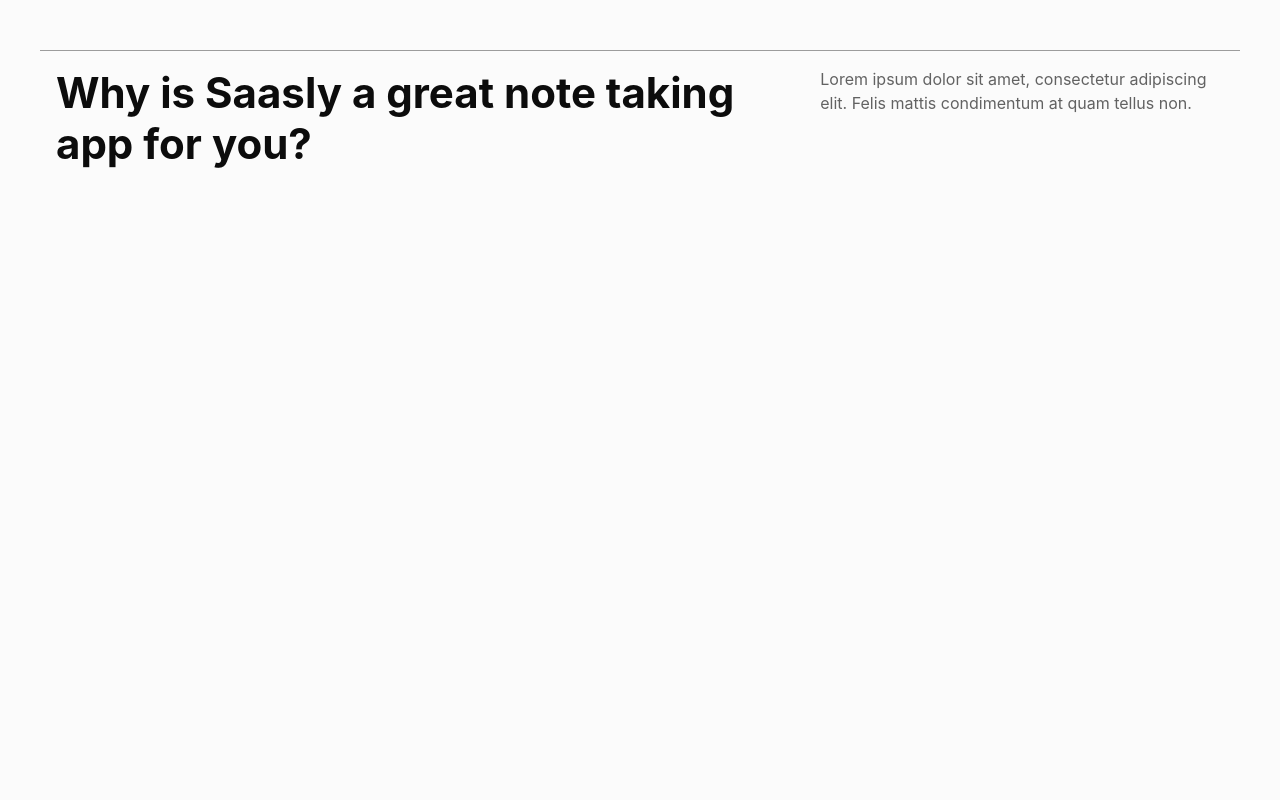
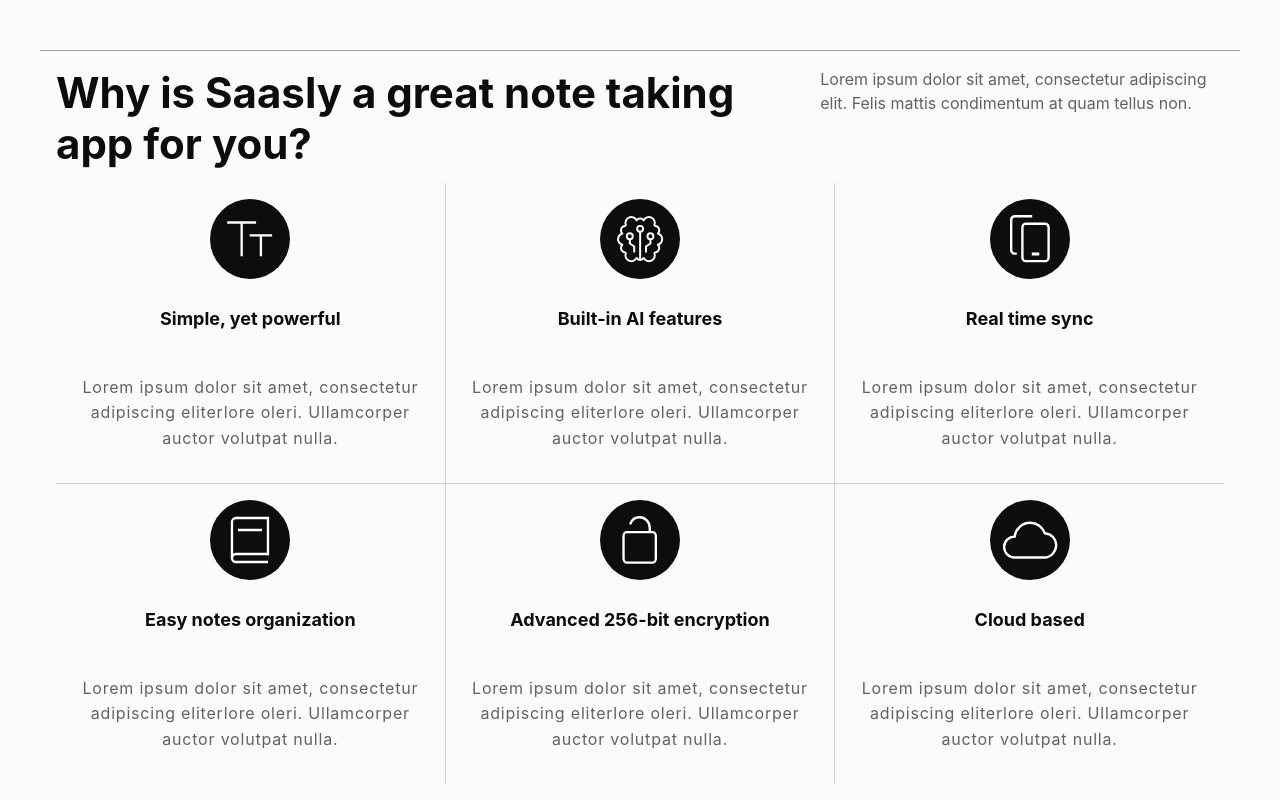
Before and after one commit to Ahd-3hd/sassly, a React (Create React App) app: page / in a window 1280 px wide. Shown: the part 954-1754 px from the top of the page. Before the commit the page ends 1153 px from the top, so only its background shows below. Built offline with nearby package versions, Linux system fonts and the light colour scheme.

Commit message:
finish promotions

```diff
--- a/src/components/Promotions/index.style.tsx
+++ b/src/components/Promotions/index.style.tsx
@@ -11,6 +11,7 @@
   > h3 {
     max-width: 30ch;
     font-size: ${({ theme: { fontSizes } }) => fontSizes.heading2};
+    word-break: keep-all;
   }
   @media (min-width: 900px) {
     display: flex;
@@ -18,3 +19,64 @@
     align-items: flex-start;
   }
 `;
+
+export const CardsContainer = styled.div`
+  @media (min-width: 480px) {
+    display: grid;
+    grid-template-columns: 1fr 1fr;
+    background: ${({ theme: { colors } }) => colors.grey4};
+    align-items: start;
+    grid-gap: 1px;
+  }
+  @media (min-width: 900px) {
+    grid-template-columns: 1fr 1fr 1fr;
+  }
+`;
+export const PromoCard = styled.div`
+  padding: 1rem;
+  background: #fbfbfb;
+  height: 330px;
+  display: flex;
+  flex-direction: column;
+  justify-content: space-between;
+  border-bottom: 1px solid ${({ theme: { colors } }) => colors.grey4};
+  @media (min-width: 480px) {
+    border-bottom: none;
+    align-items: center;
+    text-align: center;
+  }
+}
+  @media (min-width: 900px) {
+    height: 300px;
+  }
+`;
+export const CardIcon = styled.img`
+  border-radius: 100%;
+  max-width: 80px;
+`;
+export const CardTitle = styled.p`
+  color: ${({ theme: { colors } }) => colors.primary};
+  font-weight: bold;
+  font-size: 18px;
+`;
+export const CardParagraph = styled.p`
+  color: ${({ theme: { colors } }) => colors.grey2};
+  letter-spacing: 0.8px;
+  line-height: 1.6rem;
+`;
+
+export const Promo = ({
+  icon,
+  title,
+  text,
+}: {
+  icon: string;
+  title: string;
+  text: string;
+}) => (
+  <PromoCard>
+    <CardIcon src={icon} alt="icon" />
+    <CardTitle>{title}</CardTitle>
+    <CardParagraph>{text}</CardParagraph>
+  </PromoCard>
+);
--- a/src/components/Promotions/index.tsx
+++ b/src/components/Promotions/index.tsx
@@ -1,5 +1,49 @@
-import { Wrapper, TitleContainer } from "./index.style";
+import { Wrapper, TitleContainer, CardsContainer, Promo } from "./index.style";
 import { Heading3, Paragraph } from "../Typography";
+import aiIcon from "../../assets/icons/ai.svg";
+import bookIcon from "../../assets/icons/book.svg";
+import cloudIcon from "../../assets/icons/cloud.svg";
+import lockIcon from "../../assets/icons/lock.svg";
+import phoneIcon from "../../assets/icons/phone.svg";
+import textIcon from "../../assets/icons/text.svg";
+const data = [
+  {
+    icon: textIcon,
+    title: "Simple, yet powerful",
+    text:
+      "Lorem ipsum dolor sit amet, consectetur adipiscing eliterlore oleri. Ullamcorper auctor volutpat nulla.",
+  },
+  {
+    icon: aiIcon,
+    title: "Built-in AI features",
+    text:
+      "Lorem ipsum dolor sit amet, consectetur adipiscing eliterlore oleri. Ullamcorper auctor volutpat nulla.",
+  },
+  {
+    icon: phoneIcon,
+    title: "Real time sync",
+    text:
+      "Lorem ipsum dolor sit amet, consectetur adipiscing eliterlore oleri. Ullamcorper auctor volutpat nulla.",
+  },
+  {
+    icon: bookIcon,
+    title: "Easy notes organization",
+    text:
+      "Lorem ipsum dolor sit amet, consectetur adipiscing eliterlore oleri. Ullamcorper auctor volutpat nulla.",
+  },
+  {
+    icon: lockIcon,
+    title: "Advanced 256-bit encryption",
+    text:
+      "Lorem ipsum dolor sit amet, consectetur adipiscing eliterlore oleri. Ullamcorper auctor volutpat nulla.",
+  },
+  {
+    icon: cloudIcon,
+    title: "Cloud based",
+    text:
+      "Lorem ipsum dolor sit amet, consectetur adipiscing eliterlore oleri. Ullamcorper auctor volutpat nulla.",
+  },
+];
 
 const Promotions = () => {
   return (
@@ -11,6 +55,16 @@
           condimentum at quam tellus non.
         </Paragraph>
       </TitleContainer>
+      <CardsContainer>
+        {data.map((item, index) => (
+          <Promo
+            key={index}
+            title={item.title}
+            text={item.text}
+            icon={item.icon}
+          />
+        ))}
+      </CardsContainer>
     </Wrapper>
   );
 };
```
Also changed, not shown: 1 other file (tests, documents, lock files or other folders).
